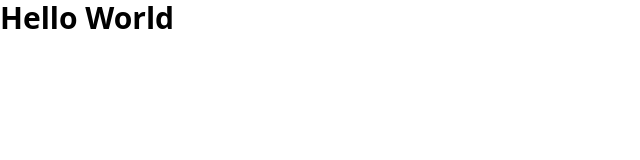
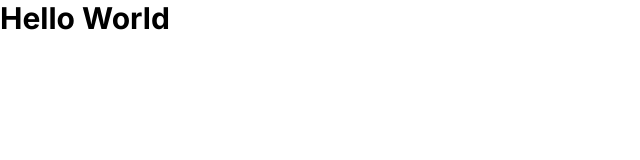
Before and after one commit to cbyrneee/legacy.cbyrne.dev, a Next.js app: page / in a window 1280 px wide. Shown: the top 160 px of the page, without its empty margins (0-640 px from the left). Built offline with nearby package versions, Linux system fonts and the light colour scheme.

Commit message:
Add Inter font

```diff
--- /dev/null
+++ b/src/pages/_document.tsx
@@ -0,0 +1,19 @@
+import { Head, Html, Main, NextScript } from "next/document"
+
+export default function Document() {
+    return (
+        <Html>
+            <Head>
+                <link
+                    href="https://fonts.googleapis.com/css2?family=Inter:wght@400;500;600;700&display=optional"
+                    rel="stylesheet"
+                />
+            </Head>
+
+            <body>
+                <Main />
+                <NextScript />
+            </body>
+        </Html>
+    )
+}
--- a/tailwind.config.js
+++ b/tailwind.config.js
@@ -1,7 +1,11 @@
 module.exports = {
     content: ["./src/**/*.{js,ts,jsx,tsx}"],
     theme: {
-        extend: {}
+        extend: {
+            fontFamily: {
+                sans: ["Inter"]
+            }
+        }
     },
     plugins: []
 }
```
